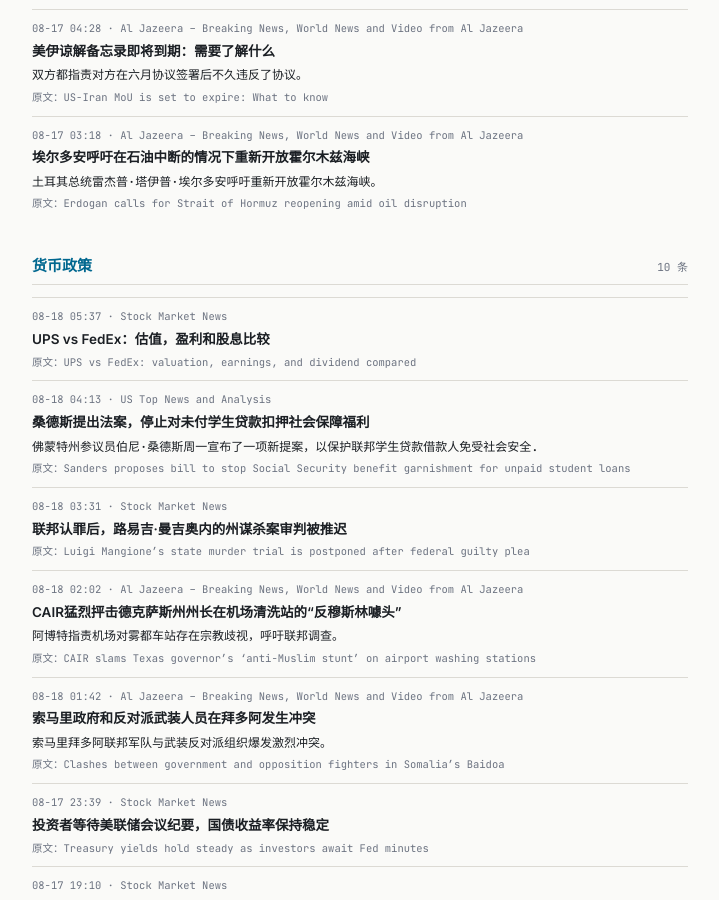
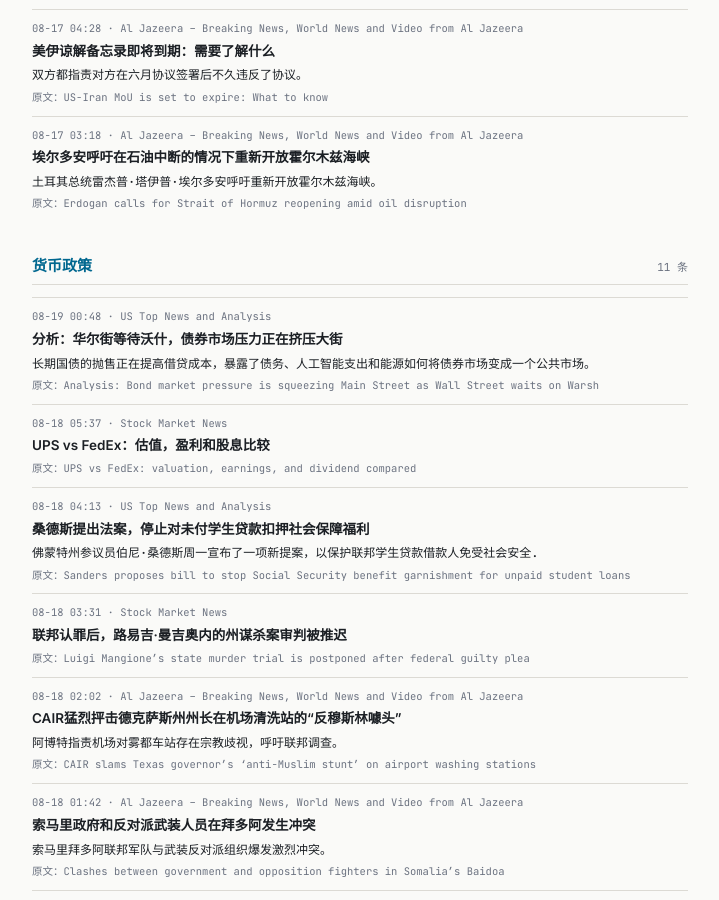
Before and after one commit to tang3super/tang3super.github.io, a Jekyll site: the page built from macro-trade/news-digest.md, in a window 1280 px wide and 900 px high, scrolled down 4488 px. Shown: the whole window, without its empty margins (280-999 px from the left). Built offline with Jekyll 4.4.1, drawn with Linux system fonts in a browser that asks for light colours; some of the changed text lies outside the part shown.

Commit message:
sync news-digest article

```diff
--- a/macro-trade/news-digest.md
+++ b/macro-trade/news-digest.md
@@ -309,6 +309,13 @@ topics:
     summary_zh: 土耳其总统雷杰普·塔伊普·埃尔多安呼吁重新开放霍尔木兹海峡。
 - name: 货币政策
   items:
+  - title: 'Analysis: Bond market pressure is squeezing Main Street as Wall Street waits on Warsh'
+    summary: A sell-off in long-term Treasurys is raising borrowing costs, exposing how debt, AI spending and energy are turning the bond market into a p…
+    link: https://www.cnbc.com/2026/08/18/bond-market-treasury-yields-warsh-main-street.html
+    source: US Top News and Analysis
+    time: 08-19 00:48
+    title_zh: 分析：华尔街等待沃什，债券市场压力正在挤压大街
+    summary_zh: 长期国债的抛售正在提高借贷成本，暴露了债务、人工智能支出和能源如何将债券市场变成一个公共市场。
   - title: 'UPS vs FedEx: valuation, earnings, and dividend compared'
     summary: ''
     link: https://www.investing.com/news/stock-market-news/ups-vs-fedex-valuation-earnings-and-dividend-compared-93CH-4864024
```
Also changed, not shown: other parts of macro-trade/news-digest.md (+1 -1 lines).
